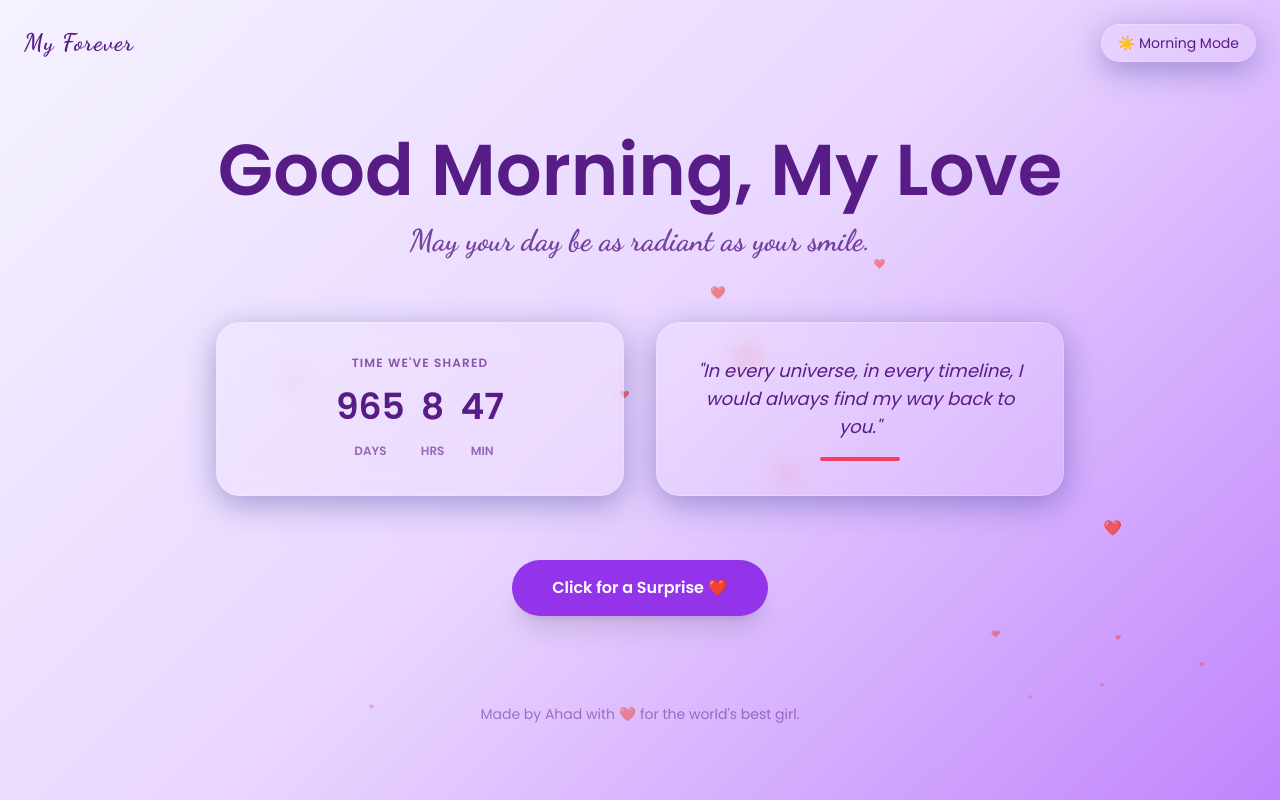
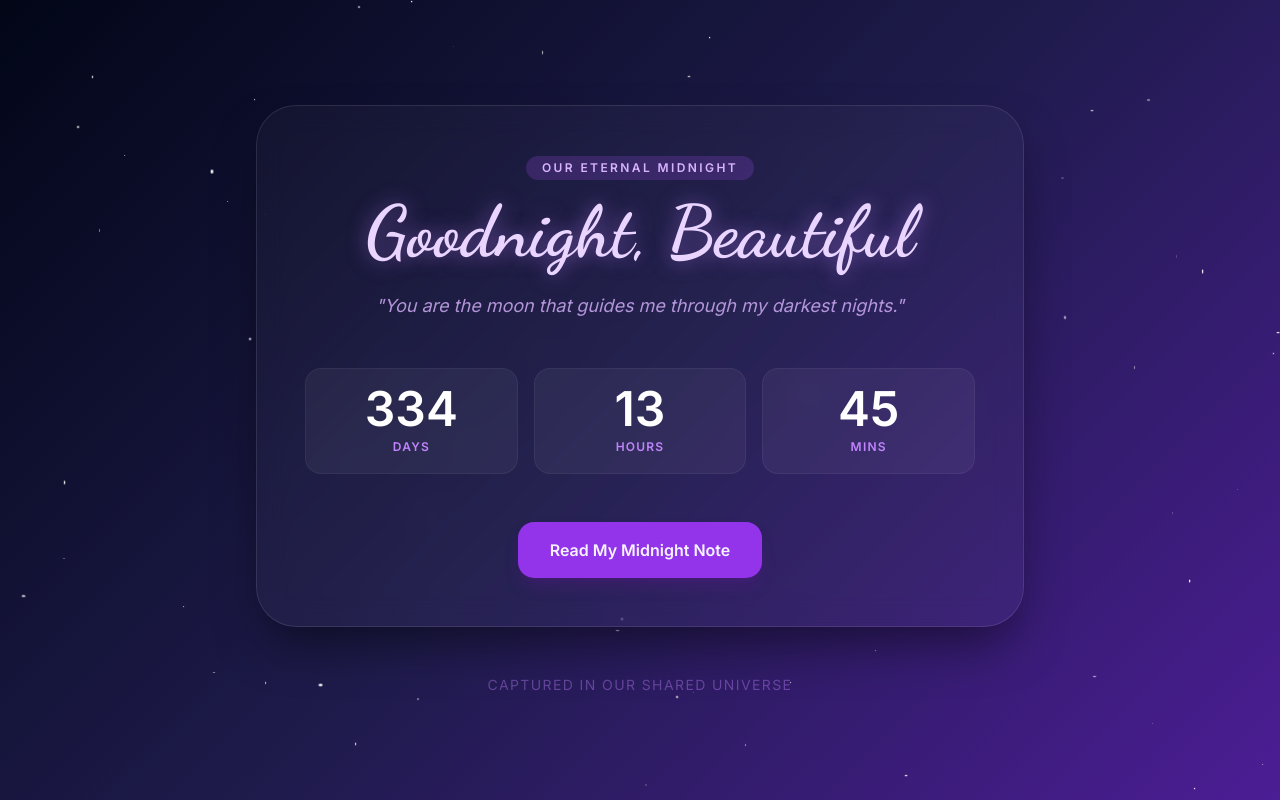
Before and after one commit to aahadzoeb/Alishba-Jaan, a plain HTML site: page index.html in a window 1280 px wide. Drawn offline with nearby package versions, Linux system fonts and the light colour scheme.

Commit message:
Update index.html

```diff
--- a/index.html
+++ b/index.html
@@ -3,165 +3,164 @@
 <head>
     <meta charset="UTF-8">
     <meta name="viewport" content="width=device-width, initial-scale=1.0">
-    <title>For My Universe</title>
+    <title>Our Eternal Midnight</title>
     <script src="https://cdn.tailwindcss.com"></script>
     <script defer src="https://unpkg.com/alpinejs@3.x.x/dist/cdn.min.js"></script>
     <link href="https://cdnjs.cloudflare.com/ajax/libs/animate.css/4.1.1/animate.min.css" rel="stylesheet" />
-    <link href="https://fonts.googleapis.com/css2?family=Dancing+Script:wght@700&family=Poppins:wght@300;400;600&display=swap" rel="stylesheet">
+    <link href="https://fonts.googleapis.com/css2?family=Dancing+Script:wght@700&family=Inter:wght@300;400;600&display=swap" rel="stylesheet">
 
     <style>
         [x-cloak] { display: none !important; }
-        body { font-family: 'Poppins', sans-serif; transition: all 1.5s ease-in-out; }
+
+        body {
+            font-family: 'Inter', sans-serif;
+            background: linear-gradient(135deg, #020617 0%, #1e1b4b 50%, #4c1d95 100%);
+            color: #f5f3ff;
+            min-height: screen;
+            overflow-x: hidden;
+        }
+
         .cursive { font-family: 'Dancing Script', cursive; }
 
-        /* Morning Theme Styles */
-        .theme-morning {
-            background: linear-gradient(135deg, #f5f3ff 0%, #e9d5ff 50%, #c084fc 100%);
-            color: #581c87;
+        .glass {
+            background: rgba(255, 255, 255, 0.03);
+            backdrop-filter: blur(15px);
+            border: 1px solid rgba(255, 255, 255, 0.1);
+            box-shadow: 0 25px 50px -12px rgba(0, 0, 0, 0.5);
         }
 
-        /* Night Theme Styles */
-        .theme-night {
-            background: linear-gradient(135deg, #0f172a 0%, #1e1b4b 50%, #581c87 100%);
-            color: #f5f3ff;
-        }
-
-        .glass {
-            background: rgba(255, 255, 255, 0.1);
-            backdrop-filter: blur(12px);
-            border: 1px solid rgba(255, 255, 255, 0.2);
-            box-shadow: 0 8px 32px 0 rgba(31, 38, 135, 0.37);
-        }
-
+        /* Floating Heart Animation */
         .floating-heart {
             position: absolute;
             pointer-events: none;
-            animation: float 6s infinite ease-in;
+            animation: float Up 8s infinite ease-in;
             opacity: 0;
+            color: #fb7185;
         }
 
-        @keyframes float {
-            0% { transform: translateY(100vh) scale(0); opacity: 0; }
-            50% { opacity: 0.8; }
-            100% { transform: translateY(-10vh) scale(1.5); opacity: 0; }
+        @keyframes floatUp {
+            0% { transform: translateY(110vh) rotate(0deg) scale(0); opacity: 0; }
+            20% { opacity: 0.6; }
+            100% { transform: translateY(-10vh) rotate(360deg) scale(1.5); opacity: 0; }
         }
 
+        /* Twinkling Stars */
         .star {
             position: absolute;
             background: white;
             border-radius: 50%;
-            animation: twinkle 3s infinite;
+            animation: twinkle var(--duration) infinite;
         }
 
         @keyframes twinkle {
-            0%, 100% { opacity: 0.3; }
-            50% { opacity: 1; transform: scale(1.2); }
+            0%, 100% { opacity: 0.2; transform: scale(1); }
+            50% { opacity: 1; transform: scale(1.3); }
+        }
+
+        .glow-text {
+            text-shadow: 0 0 20px rgba(192, 132, 252, 0.5);
         }
     </style>
 </head>
-<body x-data="loveApp()" :class="isNight ? 'theme-night' : 'theme-morning'" class="min-h-screen overflow-x-hidden relative">
+<body x-data="loveApp()">
 
-    <!-- Stars for Night Mode -->
-    <template x-if="isNight">
-        <div class="absolute inset-0 overflow-hidden pointer-events-none">
-            <template x-for="n in 50">
-                <div class="star" :style="`top: ${Math.random()*100}%; left: ${Math.random()*100}%; width: ${Math.random()*3}px; height: ${Math.random()*3}px; animation-delay: ${Math.random()*3}s`"></div>
-            </template>
-        </div>
-    </template>
+    <!-- Animated Background Elements -->
+    <div class="fixed inset-0 overflow-hidden pointer-events-none">
+        <!-- Stars -->
+        <template x-for="n in 80">
+            <div class="star" :style="`top: ${Math.random()*100}%; left: ${Math.random()*100}%; width: ${Math.random()*3}px; height: ${Math.random()*3}px; --duration: ${Math.random()*3 + 2}s;`"></div>
+        </template>
 
-    <!-- Floating Hearts -->
-    <div class="fixed inset-0 overflow-hidden pointer-events-none">
-        <template x-for="n in 15">
-            <div class="floating-heart text-rose-400" :style="`left: ${Math.random()*100}%; animation-delay: ${Math.random()*5}s; font-size: ${Math.random()*20 + 10}px`">❤️</div>
+        <!-- Hearts -->
+        <template x-for="n in 20">
+            <div class="floating-heart" :style="`left: ${Math.random()*100}%; animation-delay: ${Math.random()*10}s; font-size: ${Math.random()*20 + 10}px`">❤️</div>
         </template>
     </div>
 
-    <!-- Header / Toggle -->
-    <nav class="p-6 flex justify-between items-center relative z-10">
-        <div class="text-2xl font-bold cursive tracking-wider">My Forever</div>
-        <button @click="isNight = !isNight" class="glass px-4 py-2 rounded-full text-sm font-medium flex items-center gap-2 transition-transform active:scale-95">
-            <span x-text="isNight ? '🌙 Night Mode' : '☀️ Morning Mode'"></span>
-        </button>
-    </nav>
+    <main class="relative z-10 min-h-screen flex flex-col items-center justify-center p-6">
 
-    <main class="max-w-4xl mx-auto px-6 py-12 relative z-10">
+        <!-- Main Content Card -->
+        <div class="max-w-3xl w-full glass rounded-[2.5rem] p-8 md:p-12 text-center animate__animated animate__fadeIn">
 
-        <!-- Hero Section -->
-        <section class="text-center mb-16 animate__animated animate__fadeInDown">
-            <h1 class="text-5xl md:text-7xl font-bold mb-4" x-text="greeting"></h1>
-            <p class="text-xl opacity-80 cursive md:text-3xl" x-text="subtext"></p>
-        </section>
+            <header class="mb-12">
+                <span class="inline-block px-4 py-1 rounded-full bg-purple-500/20 text-purple-300 text-xs font-bold tracking-[0.2em] uppercase mb-4">Our Eternal Midnight</span>
+                <h1 class="text-5xl md:text-7xl cursive glow-text text-purple-200 mb-6">Goodnight, Beautiful</h1>
+                <p class="text-purple-300/80 text-lg italic">"You are the moon that guides me through my darkest nights."</p>
+            </header>
 
-        <!-- Counter Section -->
-        <section class="grid grid-cols-1 md:grid-cols-2 gap-8 mb-16">
-            <div class="glass p-8 rounded-3xl text-center transform hover:scale-105 transition-transform">
-                <h3 class="uppercase tracking-widest text-xs font-semibold mb-4 opacity-70">Time we've shared</h3>
-                <div class="flex justify-center gap-4 text-3xl font-bold">
-                    <div><span class="block text-4xl" x-text="days"></span> <span class="text-xs uppercase opacity-60">Days</span></div>
-                    <div><span class="block text-4xl" x-text="hours"></span> <span class="text-xs uppercase opacity-60">Hrs</span></div>
-                    <div><span class="block text-4xl" x-text="mins"></span> <span class="text-xs uppercase opacity-60">Min</span></div>
+            <!-- The Requested Counter -->
+            <div class="grid grid-cols-3 gap-4 mb-12">
+                <div class="bg-white/5 rounded-2xl p-4 border border-white/5 transform hover:scale-105 transition-transform">
+                    <span class="block text-4xl md:text-5xl font-bold text-white" x-text="days"></span>
+                    <span class="text-xs uppercase tracking-widest text-purple-400 font-semibold">Days</span>
+                </div>
+                <div class="bg-white/5 rounded-2xl p-4 border border-white/5 transform hover:scale-105 transition-transform">
+                    <span class="block text-4xl md:text-5xl font-bold text-white" x-text="hours"></span>
+                    <span class="text-xs uppercase tracking-widest text-purple-400 font-semibold">Hours</span>
+                </div>
+                <div class="bg-white/5 rounded-2xl p-4 border border-white/5 transform hover:scale-105 transition-transform">
+                    <span class="block text-4xl md:text-5xl font-bold text-white" x-text="mins"></span>
+                    <span class="text-xs uppercase tracking-widest text-purple-400 font-semibold">Mins</span>
                 </div>
             </div>
 
-            <div class="glass p-8 rounded-3xl flex flex-col justify-center items-center transform hover:scale-105 transition-transform">
-                <p class="italic text-lg mb-4 text-center">"In every universe, in every timeline, I would always find my way back to you."</p>
-                <div class="h-1 w-20 bg-rose-500 rounded-full"></div>
-            </div>
-        </section>
-
-        <!-- Interactive Love Note -->
-        <section class="text-center">
-            <div x-data="{ open: false }" class="inline-block">
+            <!-- Interactive Element -->
+            <div x-data="{ open: false }">
                 <button @click="open = !open"
-                        class="bg-purple-600 hover:bg-purple-500 text-white px-10 py-4 rounded-full font-bold shadow-xl transition-all transform hover:-translate-y-1">
-                    Click for a Surprise ❤️
+                        class="group relative px-8 py-4 bg-purple-600 hover:bg-purple-500 rounded-2xl font-bold transition-all shadow-lg shadow-purple-900/40">
+                    <span class="relative z-10">Read My Midnight Note</span>
+                    <div class="absolute inset-0 rounded-2xl bg-purple-400 blur opacity-0 group-hover:opacity-30 transition-opacity"></div>
                 </button>
 
-                <div x-show="open" x-transition x-cloak class="mt-8 glass p-8 rounded-3xl max-w-lg mx-auto animate__animated animate__zoomIn">
-                    <h2 class="cursive text-3xl mb-4 text-rose-400">My Promise to You</h2>
-                    <p class="text-left leading-relaxed">
-                        I wanted to build this little corner of the internet just for us. Whether you're checking this in the bright morning sun or before you go to sleep under the stars, know that my heart is always with you.
-                        <br><br>
-                        You are my favorite person, my greatest adventure, and my home.
+                <div x-show="open"
+                     x-transition:enter="animate__animated animate__zoomIn"
+                     x-cloak
+                     class="mt-8 p-6 rounded-2xl bg-white/5 border border-purple-500/20 text-left">
+                    <p class="text-purple-100 leading-relaxed italic">
+                        "Every second since we met has been a blessing. I built this counter to track the time we've spent building our world together. Even as the numbers grow, my love for you grows faster. Sleep well, my queen."
                     </p>
+                    <div class="mt-4 flex items-center gap-2 text-rose-400 cursive text-xl">
+                        — Forever Yours ❤️
+                    </div>
                 </div>
             </div>
-        </section>
+        </div>
+
+        <footer class="mt-12 text-purple-400/40 text-sm tracking-widest uppercase">
+            Captured in our shared universe
+        </footer>
     </main>
-
-    <footer class="text-center py-10 opacity-50 text-sm">
-        Made by Ahad with ❤️ for the world's best girl.
-    </footer>
 
     <script>
         function loveApp() {
             return {
-                isNight: new Date().getHours() < 6 || new Date().getHours() >= 18,
                 days: 0,
                 hours: 0,
                 mins: 0,
 
-                get greeting() {
-                    return this.isNight ? 'Goodnight, Beautiful' : 'Good Morning, My Love';
-                },
+                init() {
+                    // Logic to ensure the counter STARTS exactly at 334d 13h 45m
+                    // We calculate the start date relative to RIGHT NOW
+                    const targetDays = 334;
+                    const targetHours = 13;
+                    const targetMins = 45;
 
-                get subtext() {
-                    return this.isNight
-                        ? 'Dream of us tonight, I’ll be with you soon.'
-                        : 'May your day be as radiant as your smile.';
-                },
+                    const now = new Date();
+                    const totalMsOffset =
+                        (targetDays * 24 * 60 * 60 * 1000) +
+                        (targetHours * 60 * 60 * 1000) +
+                        (targetMins * 60 * 1000);
 
-                init() {
+                    // This is your anniversary date calculated backwards
+                    this.startDate = new Date(now.getTime() - totalMsOffset);
+
                     this.calculateTime();
-                    setInterval(() => this.calculateTime(), 60000);
+                    setInterval(() => this.calculateTime(), 60000); // Update every minute
                 },
 
                 calculateTime() {
-                    // CUSTOMIZE ME: Put your anniversary date here (Year, Month Index (0-11), Day)
-                    const startDate = new Date(2023, 5, 15);
                     const now = new Date();
-                    const diff = now - startDate;
+                    const diff = now - this.startDate;
 
                     this.days = Math.floor(diff / (1000 * 60 * 60 * 24));
                     this.hours = Math.floor((diff / (1000 * 60 * 60)) % 24);
```
